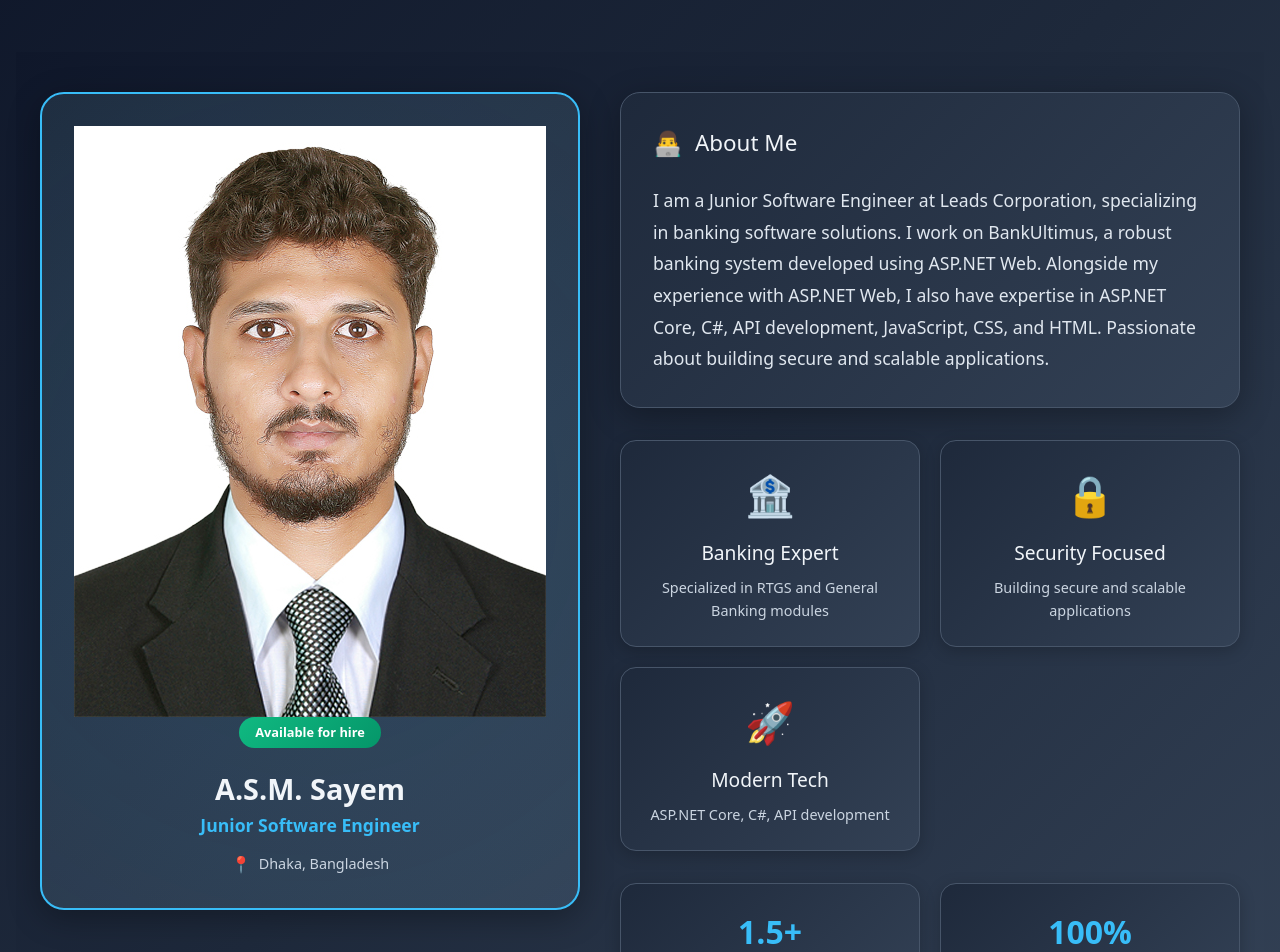
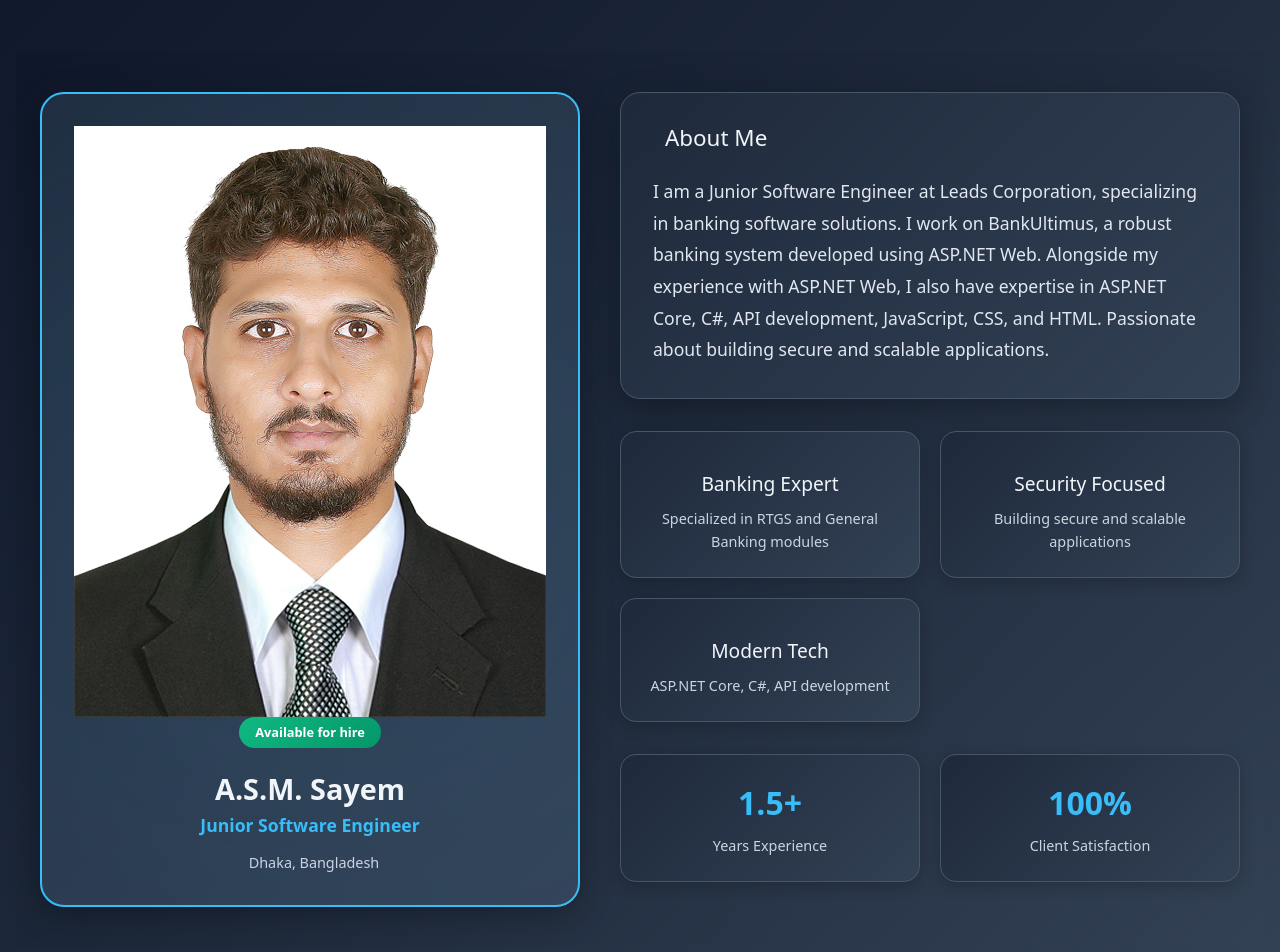
Before and after one commit to ASM-SAYEM/PORTFOLIO, an Angular app: page /about-me in a window 1280 px wide. Shown: the part 100-1052 px from the top of the page. Built offline with nearby package versions, Linux system fonts and the light colour scheme.

Commit message:
Update about-me.html

```diff
--- a/src/app/MyComponents/about-me/about-me.html
+++ b/src/app/MyComponents/about-me/about-me.html
@@ -12,7 +12,7 @@
           <h1 class="profile-name">A.S.M. Sayem</h1>
           <h2 class="profile-title">Junior Software Engineer</h2>
           <div class="profile-location">
-            <span class="location-icon">📍</span>
+            <span class="location-icon"></span>
             <span>Dhaka, Bangladesh</span>
           </div>
         </div>
@@ -23,7 +23,7 @@
     <div class="about-content">
       <div class="about-card">
         <div class="card-header">
-          <span class="header-icon">👨‍💻</span>
+          <span class="header-icon"></span>
           <h2>About Me</h2>
         </div>
         <div class="card-body">
@@ -36,17 +36,17 @@
       <!-- Skills Highlights -->
       <div class="skills-highlights">
         <div class="highlight-card">
-          <div class="highlight-icon">🏦</div>
+          <div class="highlight-icon"></div>
           <h3>Banking Expert</h3>
           <p>Specialized in RTGS and General Banking modules</p>
         </div>
         <div class="highlight-card">
-          <div class="highlight-icon">🔒</div>
+          <div class="highlight-icon"></div>
           <h3>Security Focused</h3>
           <p>Building secure and scalable applications</p>
         </div>
         <div class="highlight-card">
-          <div class="highlight-icon">🚀</div>
+          <div class="highlight-icon"></div>
           <h3>Modern Tech</h3>
           <p>ASP.NET Core, C#, API development</p>
         </div>
```
